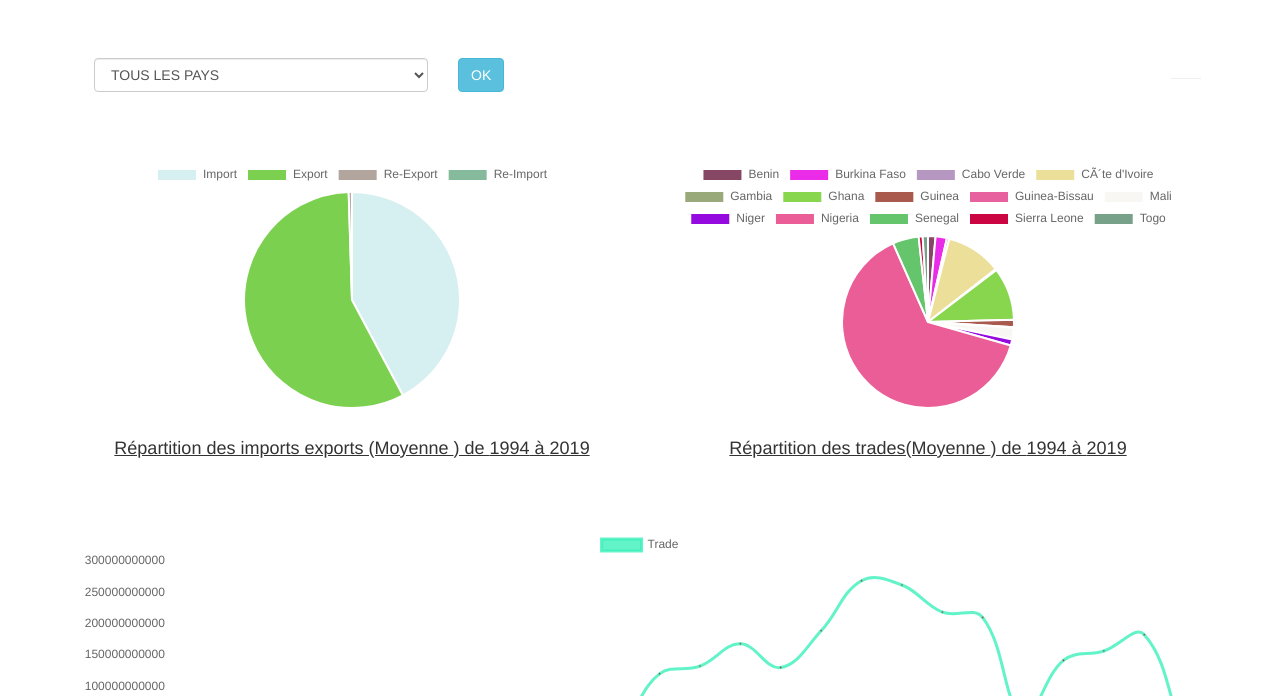
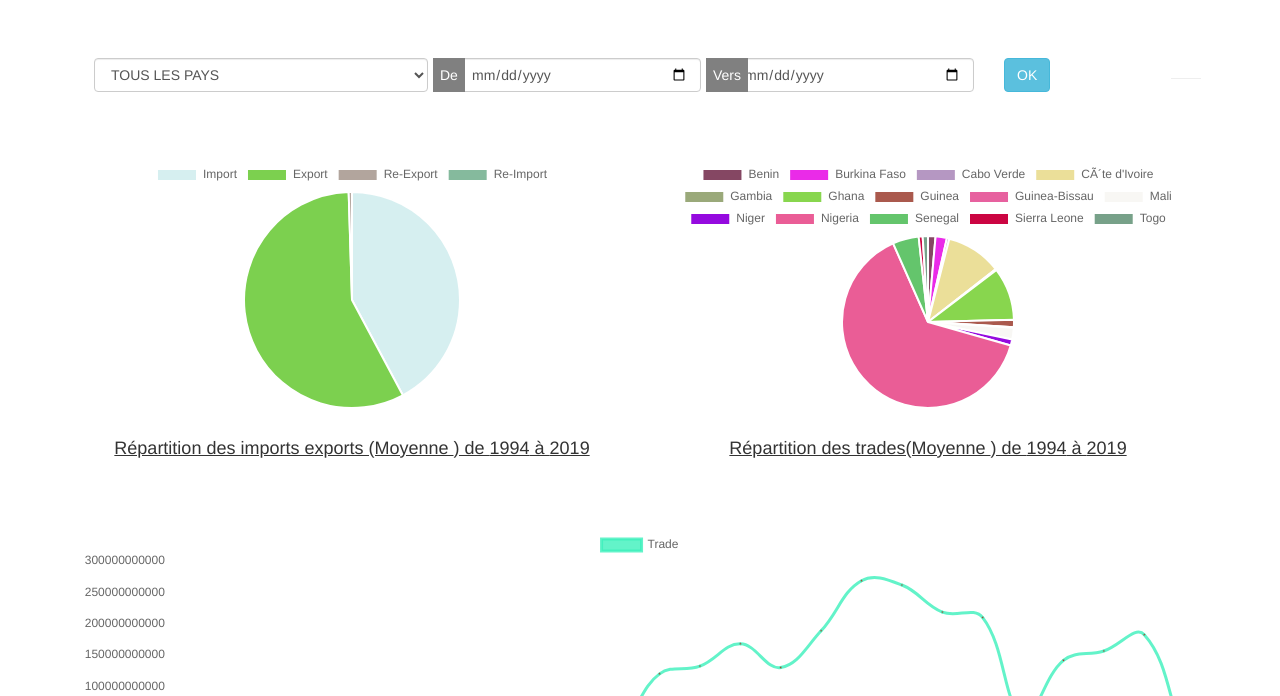
Before and after one commit to Laye1997/Laye1997.github.io, a plain HTML site: page Repartition/courbes.html in a window 1280 px wide. Shown: the part 104-800 px from the top of the page. Drawn offline with Linux system fonts and the light colour scheme; files whose address does not match are found by name.

Commit message:
Add files via upload

```diff
--- a/Repartition/courbes.html
+++ b/Repartition/courbes.html
@@ -39,7 +39,18 @@
                     </select>
                 </div>
 
-
+                 <div class="col-md-3">
+                   <div style="background-color:grey;color:white; padding: 6px;position: absolute;left: -10px;border:1px solid grey ">
+                    De
+                   </div> <input style="margin:0px;width: 100%;" type="date" placeholder="Date" autocomplete="off" class="form-control" list="listPays" name="" id="dateDebutStatistiques">
+                    <datalist id="listPays"></datalist>
+                </div>
+                <div class="col-md-3">
+                    <div style="background-color:grey;color:white; padding: 6px;position: absolute;left: -10px;border:1px solid grey ">
+                        Vers
+                       </div> <input style="margin:0px;width: 100%;" type="date" placeholder="Date" autocomplete="off" class="form-control" list="listPays" name="" id="dateFinStatistiques">
+                    <datalist id="listPays"></datalist>
+                </div>
                 <div class="col-md-1">
                     <button class="btn btn-info" onclick="loadGraphes();">OK</button>
                 </div>
```
